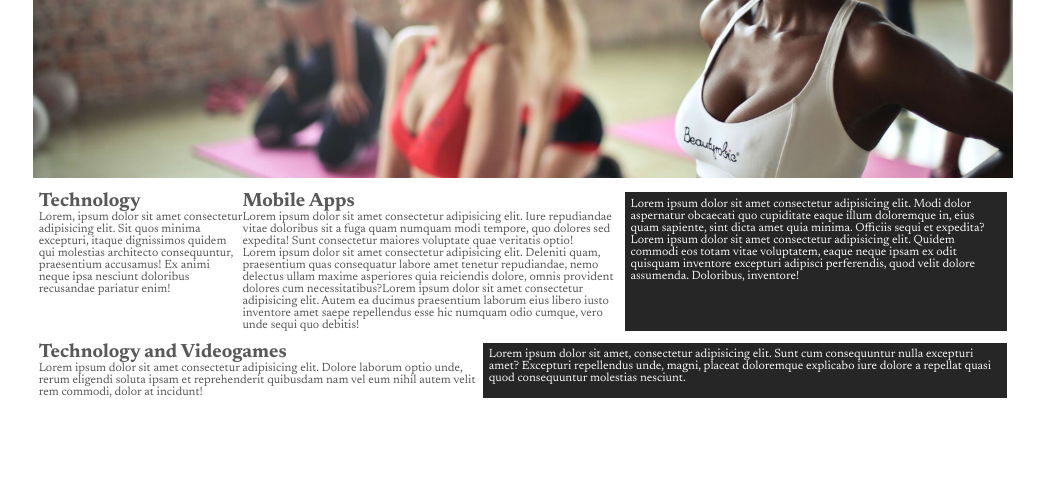
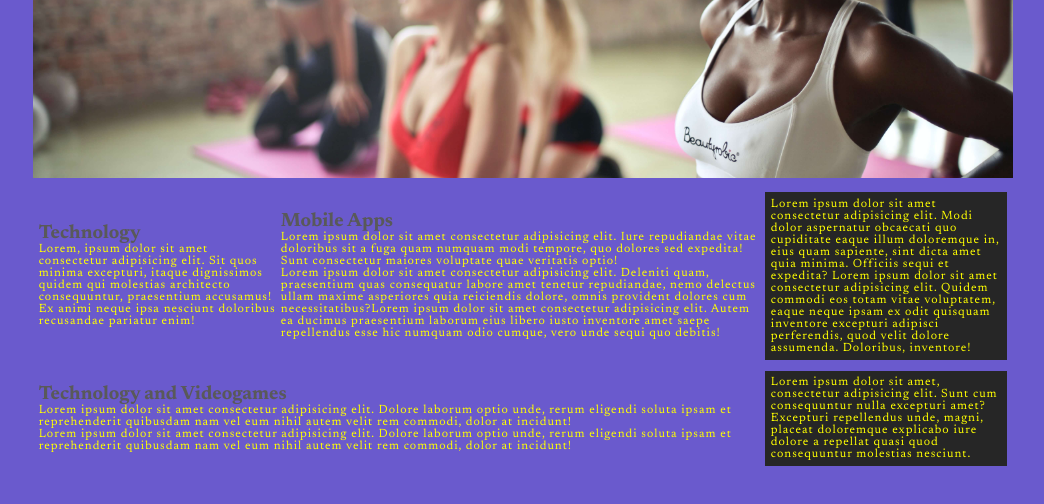
Before and after one commit to Christiano0407/CSS-Courses__ResponsiveWeb--Animation, a website: page src/practice/indexPract.html in a window 1280 px wide. Shown: the part 54-558 px from the top of the page, without its empty margins (117-1161 px from the left). Drawn offline with Linux system fonts and the light colour scheme.

Commit message:
practice-mediaqueries

```diff
--- a/src/practice/indexPract.html
+++ b/src/practice/indexPract.html
@@ -15,26 +15,27 @@
         <img src="../assets/img/onePlay.jpg" alt="image-container" title="image-container">
 
         <div class="columns">
-            <div class="col">
+            <div class="col col-1">
                 <h2>Technology</h2>
                 <p>Lorem, ipsum dolor sit amet consectetur adipisicing elit. Sit quos minima excepturi, itaque dignissimos quidem qui molestias architecto consequuntur, praesentium accusamus! Ex animi neque ipsa nesciunt doloribus recusandae pariatur enim!</p>
             </div>
-            <div class="col">
+            <div class="col col-2">
                 <h2>Mobile Apps</h2>
                 <p>Lorem ipsum dolor sit amet consectetur adipisicing elit. Iure repudiandae vitae doloribus sit a fuga quam numquam modi tempore, quo dolores sed expedita! Sunt consectetur maiores voluptate quae veritatis optio!</p>
                 <p>Lorem ipsum dolor sit amet consectetur adipisicing elit. Deleniti quam, praesentium quas consequatur labore amet tenetur repudiandae, nemo delectus ullam maxime asperiores quia reiciendis dolore, omnis provident dolores cum necessitatibus?Lorem ipsum dolor sit amet consectetur adipisicing elit. Autem ea ducimus praesentium laborum eius libero iusto inventore amet saepe repellendus esse hic numquam odio cumque, vero unde sequi quo debitis!</p>
             </div>
-            <div class="col col-bg">
+            <div class="col col-1 col-bg">
                 <p>Lorem ipsum dolor sit amet consectetur adipisicing elit. Modi dolor aspernatur obcaecati quo cupiditate eaque illum doloremque in, eius quam sapiente, sint dicta amet quia minima. Officiis sequi et expedita? Lorem ipsum dolor sit amet consectetur adipisicing elit. Quidem commodi eos totam vitae voluptatem, eaque neque ipsam ex odit quisquam inventore excepturi adipisci perferendis, quod velit dolore assumenda. Doloribus, inventore!</p>
             </div>
         </div>
 
         <div class="columns">
-            <div class="col">
+            <div class="col col-3">
                 <h2>Technology and Videogames</h2>
                 <p>Lorem ipsum dolor sit amet consectetur adipisicing elit. Dolore laborum optio unde, rerum eligendi soluta ipsam et reprehenderit quibusdam nam vel eum nihil autem velit rem commodi, dolor at incidunt!</p>
+                <p>Lorem ipsum dolor sit amet consectetur adipisicing elit. Dolore laborum optio unde, rerum eligendi soluta ipsam et reprehenderit quibusdam nam vel eum nihil autem velit rem commodi, dolor at incidunt!</p>
             </div>
-            <div class="col col-bg">
+            <div class="col col-1 col-bg">
                 <p>Lorem ipsum dolor sit amet, consectetur adipisicing elit. Sunt cum consequuntur nulla excepturi amet? Excepturi repellendus unde, magni, placeat doloremque explicabo iure dolore a repellat quasi quod consequuntur molestias nesciunt.</p>
             </div>
         </div>
--- a/src/practice/styleParct.css
+++ b/src/practice/styleParct.css
@@ -28,6 +28,7 @@ body {
     font-size: 1.125rem;
     margin: 0;
     color: var(--clr-three);
+    background: lightsalmon;
 }
 ul {
     list-style: none;
@@ -61,7 +62,7 @@ h2 {
 p {
     margin-top: 0;
     font-size: 1.2rem;
-    letter-spacing: 1;
+    letter-spacing: .1rem;
 
 }
 .container {
@@ -71,6 +72,8 @@ p {
 }
 .columns {
     display: flex;
+    justify-content: space-between;
+    align-items: center;
     margin: 1em .5em;
 }
 .col-bg {
@@ -78,3 +81,40 @@ p {
     background: var(--clr-four);
     color: var(--clr-one);
 }
+.col-1 {
+ width: 25%;
+}
+.col-2 {
+width: 50%;
+}
+.col-3 {
+width: 75%;
+}
+
+                         /*==== Viwports=== */
+
+/*  min-width 400px and bigger   */
+@media (min-width: 400px) and (max-width: 649px) {
+    body {
+        background: lightgreen;
+    }
+    p {
+        color: red;
+    }
+}
+
+/*  min-width 650px and bigger   */
+@media screen and (min-width: 650px) {
+    body {
+        background:lightpink;
+    }
+    p {
+        color: yellow;
+    }
+}
+
+@media (min-width: 755px) and (orientation: landscape) {
+    body {
+        background-color: slateblue;
+    }
+}
```
Also changed, not shown: README.md.
